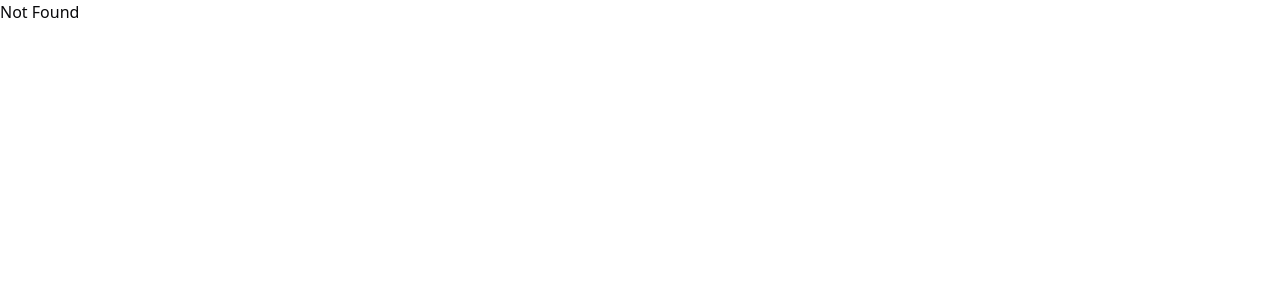
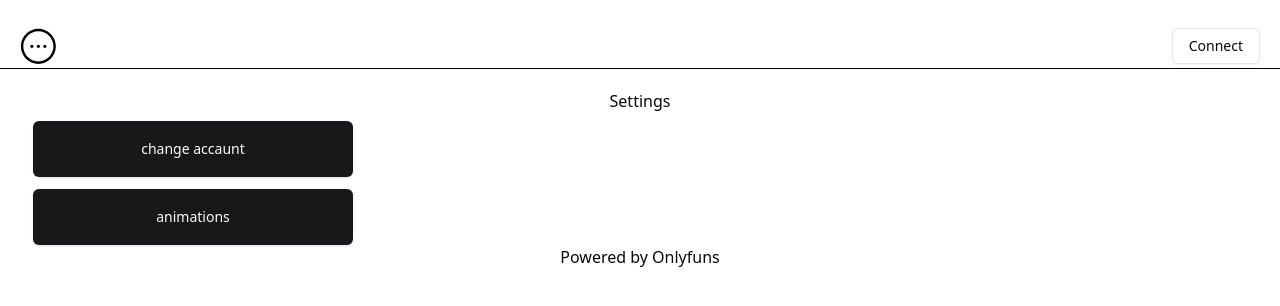
Before and after one commit to SooweKun/starClick, a React (Vite) app: page /Settings in a window 1280 px wide. Shown: the top 306 px of the page. Built offline with nearby package versions, Linux system fonts and the light colour scheme.

Commit message:
добавлено меню настроек

```diff
--- a/src/components/Header/header.jsx
+++ b/src/components/Header/header.jsx
@@ -28,7 +28,7 @@ const Menu = () => {
 						Accaunt
 					</DropdownMenuItem>
 					<DropdownMenuItem>
-						<Link to='/Test' className='w-56'>Mains</Link>
+						<Link to='/Settings' className='w-56'>Settings</Link>
 					</DropdownMenuItem>
 					<DropdownMenuItem>
 						<Link to='/Market' className='w-56'>Market</Link>
--- /dev/null
+++ b/src/pages/Settings/settings.jsx
@@ -0,0 +1,13 @@
+import {Button} from '@/components/ui/button';
+
+export const Settings = () => {
+	return (
+		<div className='flex  mt-1 border-t-[1px] border-t-black flex-col'>
+			<p className='pt-5 flex justify-center'>Settings</p>
+			<div className='flex flex-col gap-3 pl-[33px] pt-2'>
+				<Button className='w-80 h-14  justify-center'>change accaunt</Button>
+				<Button className='w-80 h-14  justify-center'>animations</Button>
+			</div>
+		</div>
+	);
+};
--- a/src/routeTree.gen.ts
+++ b/src/routeTree.gen.ts
@@ -13,6 +13,7 @@
 import { Route as rootRoute } from './routes/__root'
 import { Route as LayoutImport } from './routes/_layout'
 import { Route as LayoutIndexImport } from './routes/_layout/index'
+import { Route as LayoutSettingsIndexImport } from './routes/_layout/Settings/index'
 import { Route as LayoutMarketIndexImport } from './routes/_layout/Market/index'
 
 // Create/Update Routes
@@ -24,6 +25,11 @@ const LayoutRoute = LayoutImport.update({
 
 const LayoutIndexRoute = LayoutIndexImport.update({
   path: '/',
+  getParentRoute: () => LayoutRoute,
+} as any)
+
+const LayoutSettingsIndexRoute = LayoutSettingsIndexImport.update({
+  path: '/Settings/',
   getParentRoute: () => LayoutRoute,
 } as any)
 
@@ -57,6 +63,13 @@ declare module '@tanstack/react-router' {
       preLoaderRoute: typeof LayoutMarketIndexImport
       parentRoute: typeof LayoutImport
     }
+    '/_layout/Settings/': {
+      id: '/_layout/Settings/'
+      path: '/Settings'
+      fullPath: '/Settings'
+      preLoaderRoute: typeof LayoutSettingsIndexImport
+      parentRoute: typeof LayoutImport
+    }
   }
 }
 
@@ -66,6 +79,7 @@ export const routeTree = rootRoute.addChildren({
   LayoutRoute: LayoutRoute.addChildren({
     LayoutIndexRoute,
     LayoutMarketIndexRoute,
+    LayoutSettingsIndexRoute,
   }),
 })
 
@@ -84,7 +98,8 @@ export const routeTree = rootRoute.addChildren({
       "filePath": "_layout.jsx",
       "children": [
         "/_layout/",
-        "/_layout/Market/"
+        "/_layout/Market/",
+        "/_layout/Settings/"
       ]
     },
     "/_layout/": {
@@ -94,6 +109,10 @@ export const routeTree = rootRoute.addChildren({
     "/_layout/Market/": {
       "filePath": "_layout/Market/index.jsx",
       "parent": "/_layout"
+    },
+    "/_layout/Settings/": {
+      "filePath": "_layout/Settings/index.jsx",
+      "parent": "/_layout"
     }
   }
 }
--- /dev/null
+++ b/src/routes/_layout/Settings/index.jsx
@@ -0,0 +1,6 @@
+import {createFileRoute} from '@tanstack/react-router';
+import {Settings} from '@/pages/Settings/settings';
+
+export const Route = createFileRoute('/_layout/Settings/')({
+	component: () => <Settings/>,
+});
--- a/src/routes/_layout/index.jsx
+++ b/src/routes/_layout/index.jsx
@@ -1,4 +1,4 @@
-import {App} from '@/pages/Main/App';
+import {App} from '@/pages/main/App.jsx';
 import {createFileRoute} from '@tanstack/react-router';
 export const Route = createFileRoute('/_layout/')({
 	component: () => <App />,
```
Also changed, not shown: src/pages/Accaunt/Accaunt.jsx (added).
